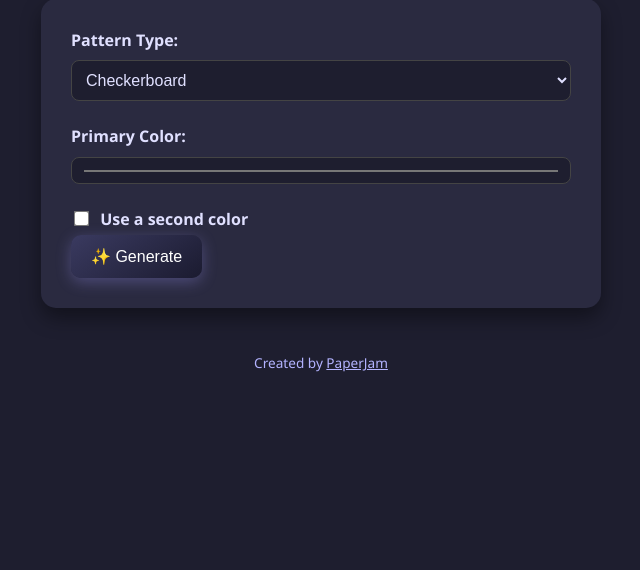
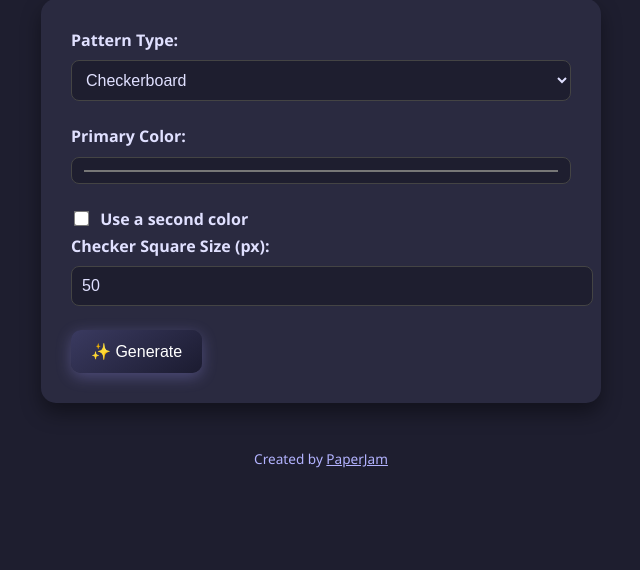
Before and after one commit to ArchooD2/Checkerboard-Generator, a Flask app: page / in a window 1280 px wide. Shown: the part 171-741 px from the top of the page, without its empty margins (319-959 px from the left). Run offline with Flask 3, Linux system fonts and the light colour scheme.

Commit message:
Add diagonal checker option to pattern selection and update form fields

```diff
--- a/templates/index.html
+++ b/templates/index.html
@@ -103,6 +103,7 @@
                 <option value="stripes">Stripes</option>
                 <option value="radial">Radial</option>
                 <!-- ✅ NEW -->
+                <option value="diagonalchecker">Diagonal Checker</option>
             </select>
             <label for="color1">Primary Color:</label>
             <input type="color" id="color1" name="color1" value="#ff0000">
@@ -130,6 +131,11 @@
                 <label for="ring_width">Ring Width (px):</label>
                 <input type="number" id="ring_width" name="ring_width" value="20" min="1">
             </div>
+            <div class="optional" data-option="square_size">
+                <label for="square_size">Checker Square Size (px):</label>
+                <input type="number" id="square_size" name="square_size" value="50" min="1">
+            </div>
+
             <button type="submit">✨ Generate</button>
         </form>
         <footer>
@@ -142,11 +148,12 @@
             const secondColorDiv = document.getElementById("secondColorDiv");
 
             const patternOptions = {
-            checkerboard: [],
+            checkerboard: ["square_size"],
             chevron: ["stripe_width"],
             diagonal: ["stripe_width"],
             stripes: ["stripe_width", "orientation"],
-            radial: ["ring_width"]
+            radial: ["ring_width"],
+            diagonalchecker: ["stripe_width","square_size"]
             };
 
             function updateFormAction() {
```
